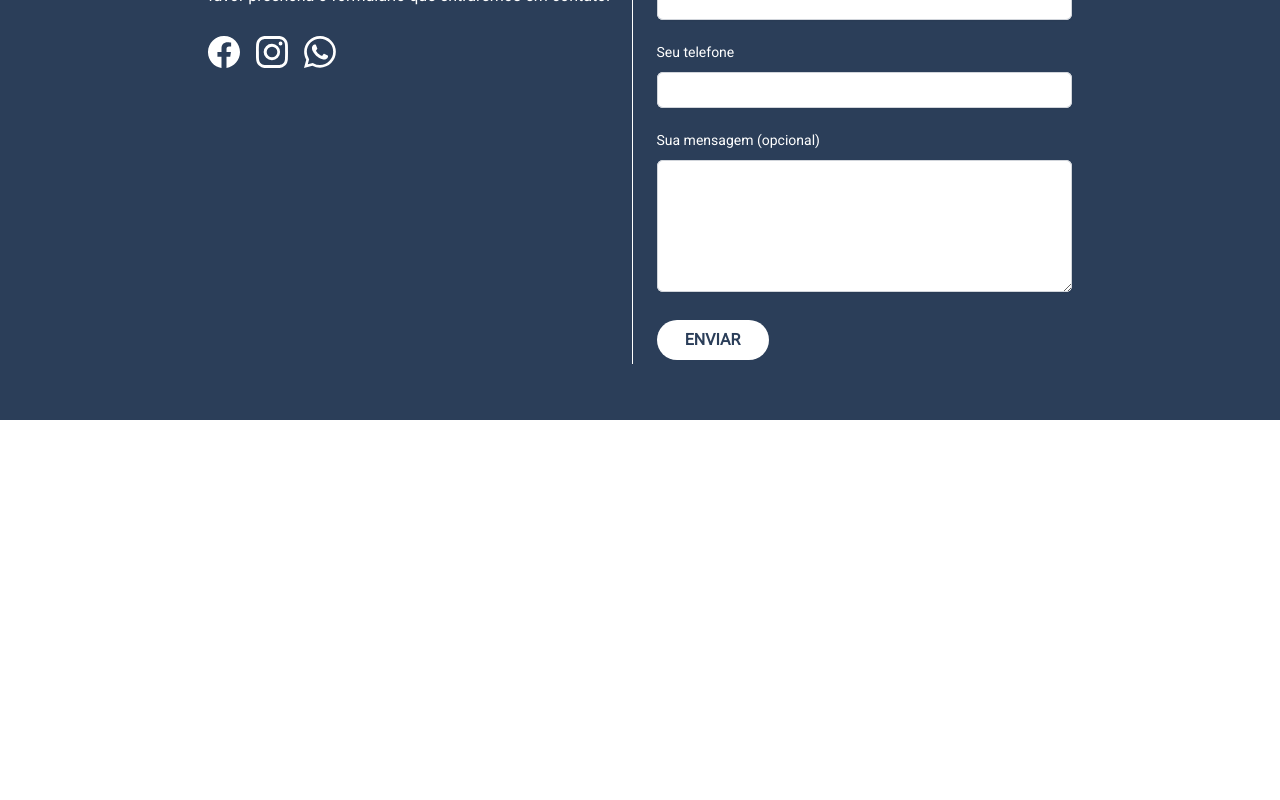
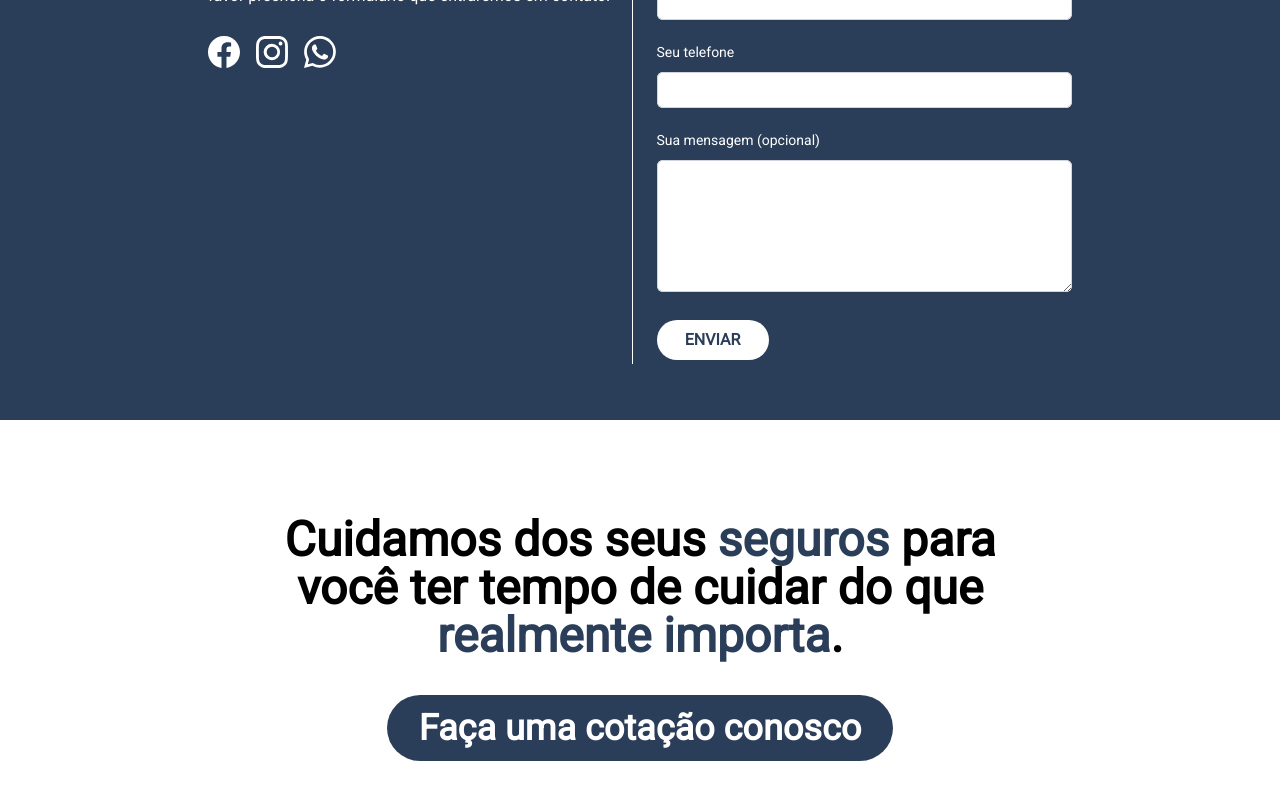
Before and after one commit to rnaconsultoriaemseguros/app, a Next.js app: page / in a window 1280 px wide. Shown: the part 3068-3868 px from the top of the page. Before the commit the page ends 3584 px from the top, so only its background shows below. Built offline with nearby package versions, Linux system fonts and the light colour scheme.

Commit message:
feat: including citation section

```diff
--- /dev/null
+++ b/app/components/citation.jsx
@@ -0,0 +1,22 @@
+export default function Citation() {
+  return (
+    <div className="flex flex-col justify-center md:px-64 mb-24">
+      <div>
+        <h2 className="font-bold md:text-5xl text-4xl text-center mb-12">
+          Cuidamos dos seus <span className="text-[#2B3E59]">seguros</span> para
+          você ter tempo de cuidar do que{" "}
+          <span className="text-[#2B3E59]">realmente importa</span>.
+        </h2>
+      </div>
+
+      <div className="text-center">
+        <a
+          href="#"
+          className="px-8 py-3 text-center bg-[#2B3E59] text-white hover:transition-all hover:bg-[#A5B9D3] hover:text-[#211C1B] rounded-full mx-3 md:text-4xl text-2xl font-bold"
+        >
+          Faça uma cotação conosco
+        </a>
+      </div>
+    </div>
+  );
+}
--- a/app/page.jsx
+++ b/app/page.jsx
@@ -1,5 +1,6 @@
 import About from "./components/about";
 import About2 from "./components/about2";
+import Citation from "./components/citation";
 import Contact from "./components/contact";
 import Operation from "./components/operation";
 import Slider from "./components/slider";
@@ -12,6 +13,7 @@ export default function Home() {
       <About2 />
       <Operation />
       <Contact />
+      <Citation />
     </>
   );
 }
```
